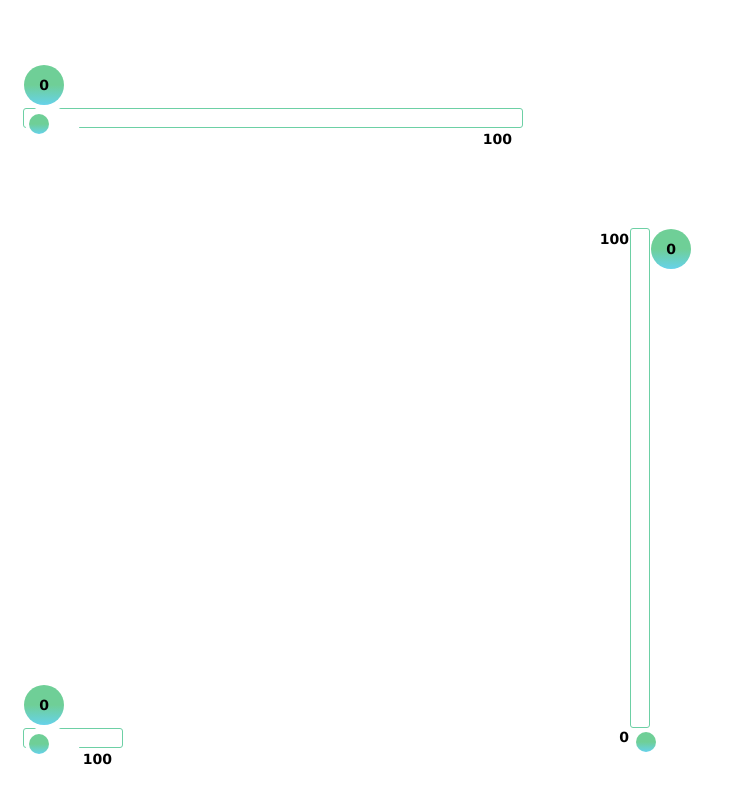
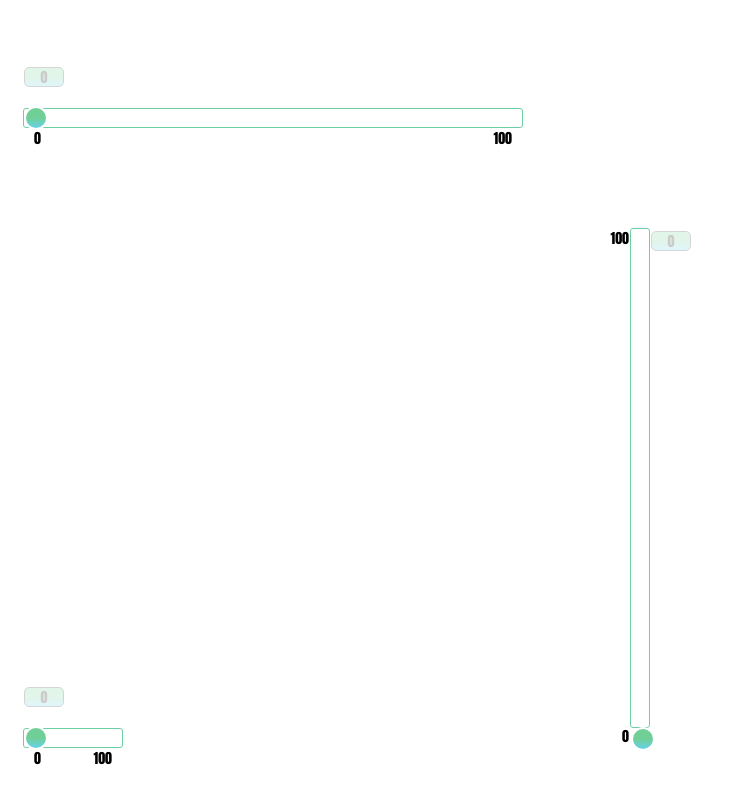
Before and after one commit to makarenkovdo/range-slider, a website built with webpack: page src/index.html in a window 1280 px wide. Shown: the top 800 px of the page, without its empty margins (0-731 px from the left). Built offline with nearby package versions, Linux system fonts and the light colour scheme.

Commit message:
style, smooth opacity increasing

```diff
--- a/src/index.scss
+++ b/src/index.scss
@@ -1,5 +1,5 @@
 body {
-    font-family: 'Verdana', sans-serif;
+    font-family: 'Impact', sans-serif;
     background-color: #fff;
     padding: 100px 15px;
 }
@@ -103,52 +103,53 @@ h1 {
     }
     .range-number {
         position: absolute;
-        background-color: #fff;
-
-        padding: 0px;
-        border-radius: 100%;
-        width: $size * 2.333;
-        height: $size * 2.333;
-        cursor: pointer;
-        transform: translateY(0%);
+        transform: translateY(10%);
         user-select: none;
         transition: transform 0.25s cubic-bezier(0.01, 0.02, 0.07, 1);
         z-index: 2;
     }
     .range-number span {
+        border-radius: 5px;
+        border: 1px solid #333;
         box-sizing: border-box;
         font-size: 14px;
-        line-height: 40px;
+        line-height: 20px;
         display: block;
-        height: $size * 2;
+        height: $size;
         width: $size * 2;
         color: black;
         font-weight: bold;
         text-align: center;
         white-space: nowrap;
-        border-radius: 100%;
         position: relative;
         background: linear-gradient(#6fcf97 50%, #66d2ea);
+        opacity: 0.2;
     }
 
     &.tap .range-number {
         z-index: -2;
+        span {
+            opacity: 1;
+            transition: 1s;
+            transform: scale(1.1);
+        }
     }
     .slider-toggler {
         position: absolute;
-        left: 0px;
-        top: 0px;
+        top: -$size * 0.15;
         background: white;
-        padding: 5px;
         border-radius: 100%;
-        width: $size * 2.333;
-        height: $size * 2.333;
+        width: $size * 1.2;
+        height: $size * 1.2;
         cursor: pointer;
-        transform: translateY(0%);
-        user-select: none;
-        transition: transform 0.25s cubic-bezier(0.01, 0.02, 0.07, 1);
+
+        // transform: translateY(0%);
+        // user-select: none;
+        // transition: transform 0.25s cubic-bezier(0.01, 0.02, 0.07, 1);
         z-index: 0;
         &::before {
+            left: $size/10;
+            top: $size/10;
             content: '';
             position: absolute;
             width: $size;
@@ -159,7 +160,7 @@ h1 {
     }
     &.tap .slider-toggler {
         z-index: -10;
-        transform: scale(2);
+        transform: scale(1.2);
     }
 }
 
```
